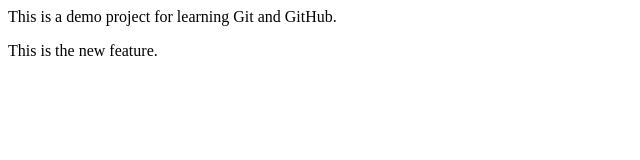
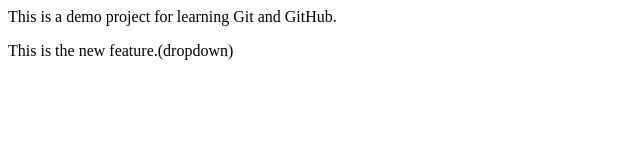
Before and after one commit to ce24ayushijadhav/LocalRepo, a plain HTML site: page index.html in a window 1280 px wide. Shown: the full height of the page, 0-640 px from the left. Drawn offline with Linux system fonts and the light colour scheme.

Commit message:
Added dropdown

```diff
--- a/index.html
+++ b/index.html
@@ -1,3 +1,2 @@
 <p>This is a demo project for learning Git and GitHub.</p>
-<p>This is the new feature.
-</p>
+<p>This is the new feature.(dropdown)</p>
```
